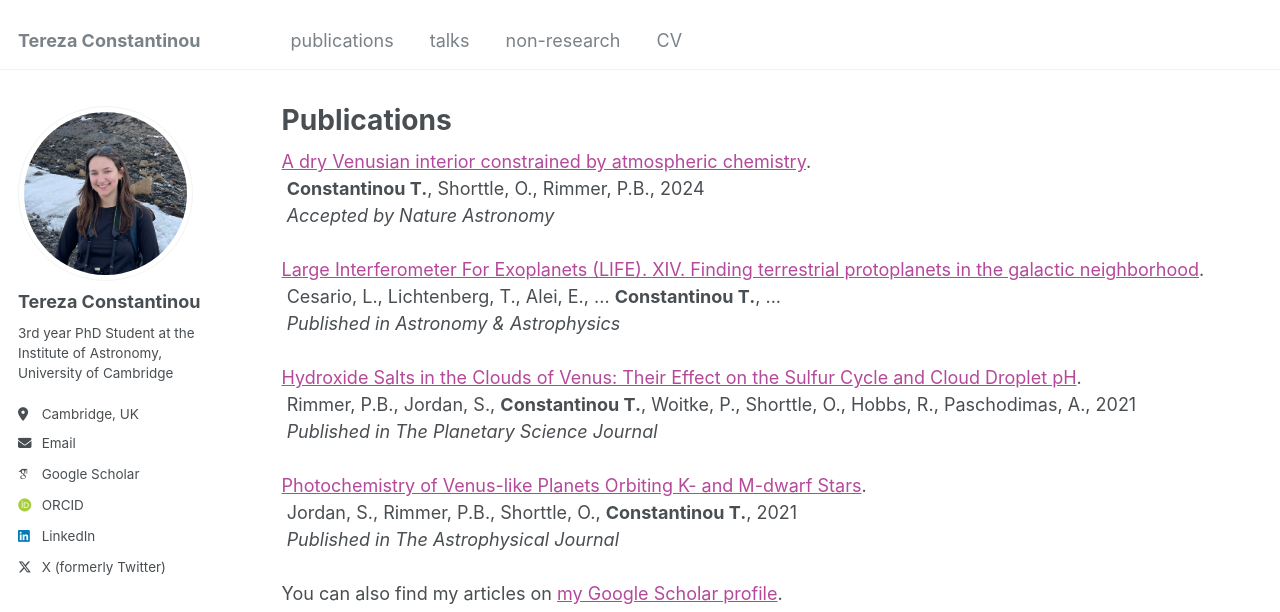
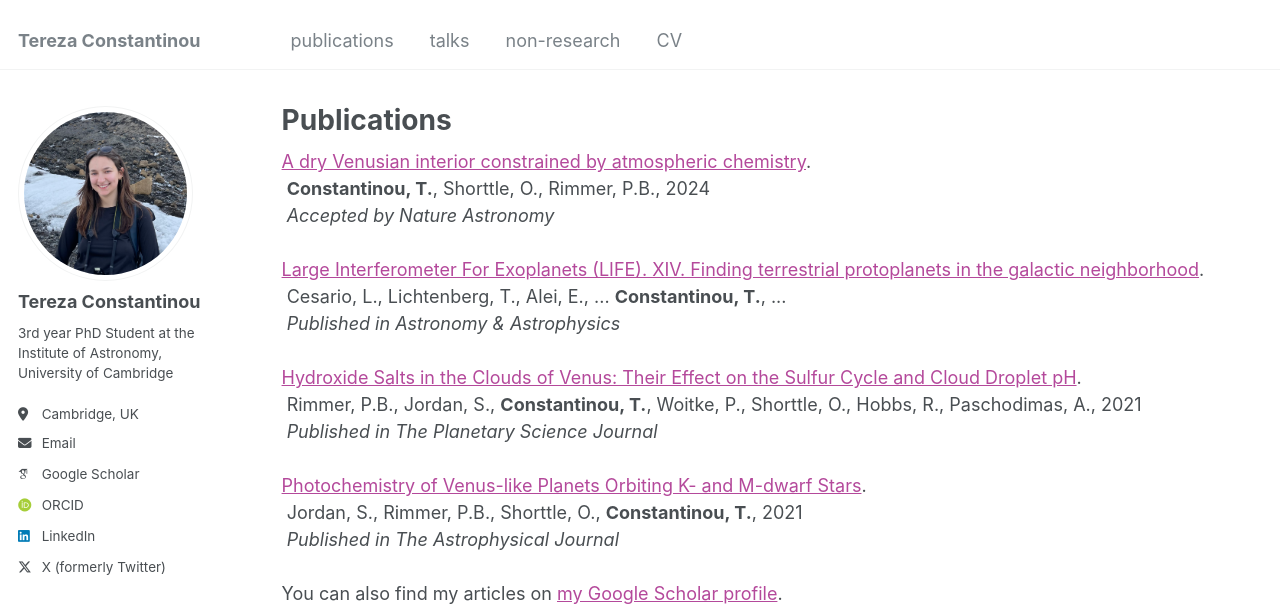
Before and after one commit to terezaconst/terezaconst.github.io, a Jekyll site: the page built from _pages/publications.html, in a window 1280 px wide and 1042 px high. Shown: the top 612 px of the window. Built offline with Jekyll 4.4.1, drawn with Linux system fonts in a browser that asks for light colours; some web fonts are replaced.

```diff
--- a/_pages/publications.html
+++ b/_pages/publications.html
@@ -6,22 +6,22 @@ author_profile: true
 ---
 
 <div class="wordwrap"><a href="">A dry Venusian interior constrained by atmospheric chemistry</a>.<br>
-<b>Constantinou T.</b>, Shorttle, O., Rimmer, P.B., 2024 <br>
+<b>Constantinou, T.</b>, Shorttle, O., Rimmer, P.B., 2024 <br>
   <i>Accepted by Nature Astronomy</i>
 </div> <br>
 
 <div class="wordwrap"><a href="https://doi.org/10.48550/arXiv.2410.13457">Large Interferometer For Exoplanets (LIFE). XIV. Finding terrestrial protoplanets in the galactic neighborhood</a>.<br>
-Cesario, L., Lichtenberg, T., Alei, E., ... <b>Constantinou T.</b>, ... <br>
+Cesario, L., Lichtenberg, T., Alei, E., ... <b>Constantinou, T.</b>, ... <br>
   <i>Published in Astronomy & Astrophysics</i>
 </div> <br>
 
  <div class="wordwrap"><a href="https://iopscience.iop.org/article/10.3847/1538-4357/ac1d46">Hydroxide Salts in the Clouds of Venus: Their Effect on the Sulfur Cycle and Cloud Droplet pH</a>.<br>
-Rimmer, P.B., Jordan, S., <b>Constantinou T.</b>, Woitke, P., Shorttle, O., Hobbs, R., Paschodimas, A., 2021 <br>
+Rimmer, P.B., Jordan, S., <b>Constantinou, T.</b>, Woitke, P., Shorttle, O., Hobbs, R., Paschodimas, A., 2021 <br>
   <i>Published in The Planetary Science Journal</i>
 </div> <br>
 
 <div class="wordwrap"><a href="https://iopscience.iop.org/article/10.3847/1538-4357/ac1d46">Photochemistry of Venus-like Planets Orbiting K- and M-dwarf Stars</a>.<br>
-Jordan, S., Rimmer, P.B., Shorttle, O., <b>Constantinou T.</b>, 2021 <br>
+Jordan, S., Rimmer, P.B., Shorttle, O., <b>Constantinou, T.</b>, 2021 <br>
 <i>Published in The Astrophysical Journal</i>
 </div> <br>
 
```
